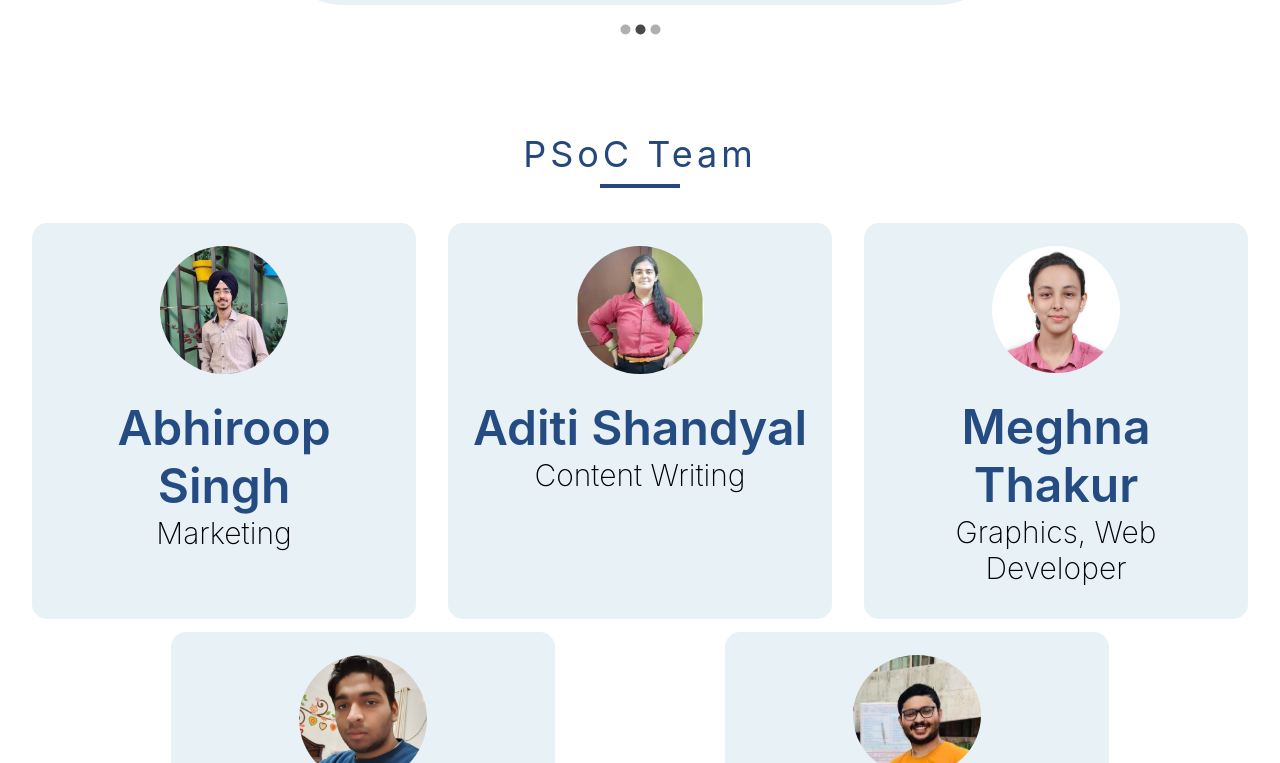
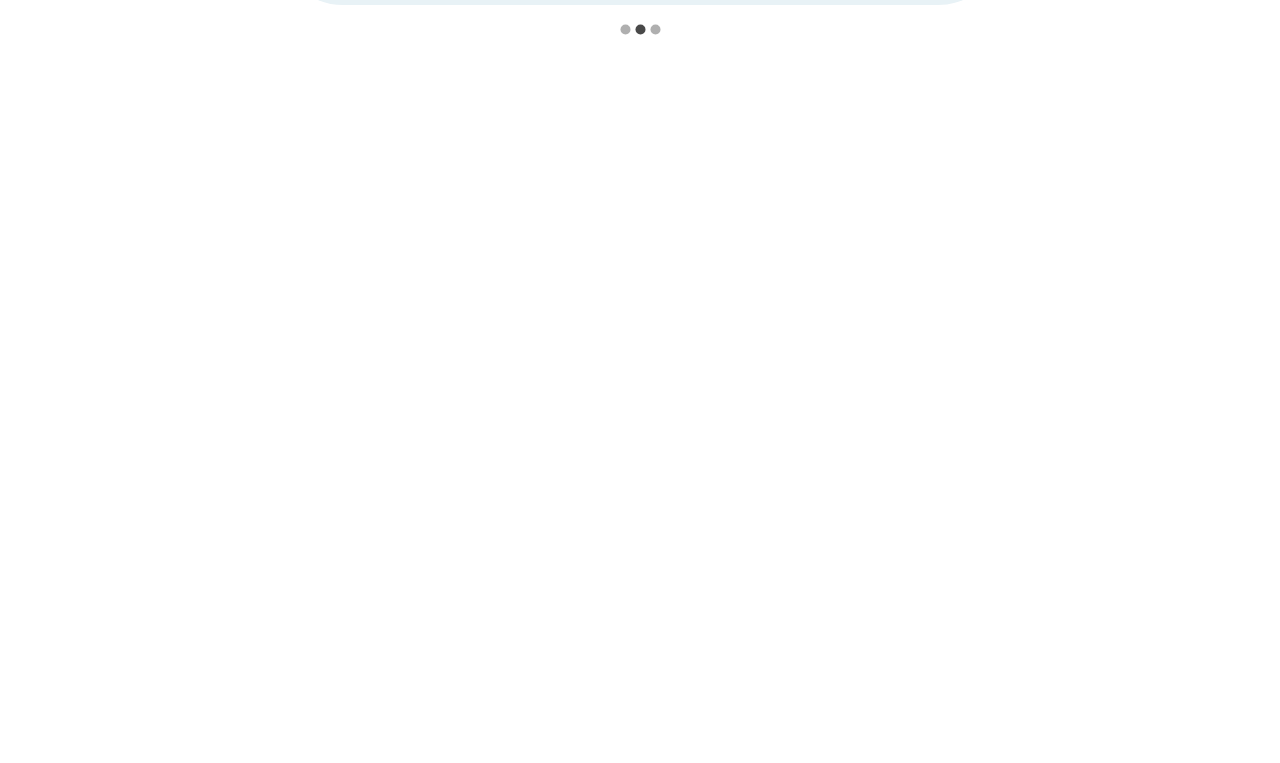
Before and after one commit to hrik2001/psoc2022-landing, a Next.js app: page / in a window 1280 px wide. Shown: the part 2337-3100 px from the top of the page. After the commit the page ends 2425 px from the top, so only its background shows below. Built offline with nearby package versions, Linux system fonts and the light colour scheme.

Commit message:
removed teamsection from index

```diff
--- a/pages/index.tsx
+++ b/pages/index.tsx
@@ -9,7 +9,6 @@ import Timeline from "../components/Timeline";
 import TestamonialSection from "../components/TestamonialSection";
 import Stats from "../components/Stats";
 import Data from "../data/Stats";
-import TeamSection from '../components/teamsection';
 
 const Home: NextPage = () => {
   return (
@@ -23,7 +22,6 @@ const Home: NextPage = () => {
       <WorkSection />
       <ProjectSection />
       <TestamonialSection />
-      <TeamSection />
     </div>
   );
 };
```
